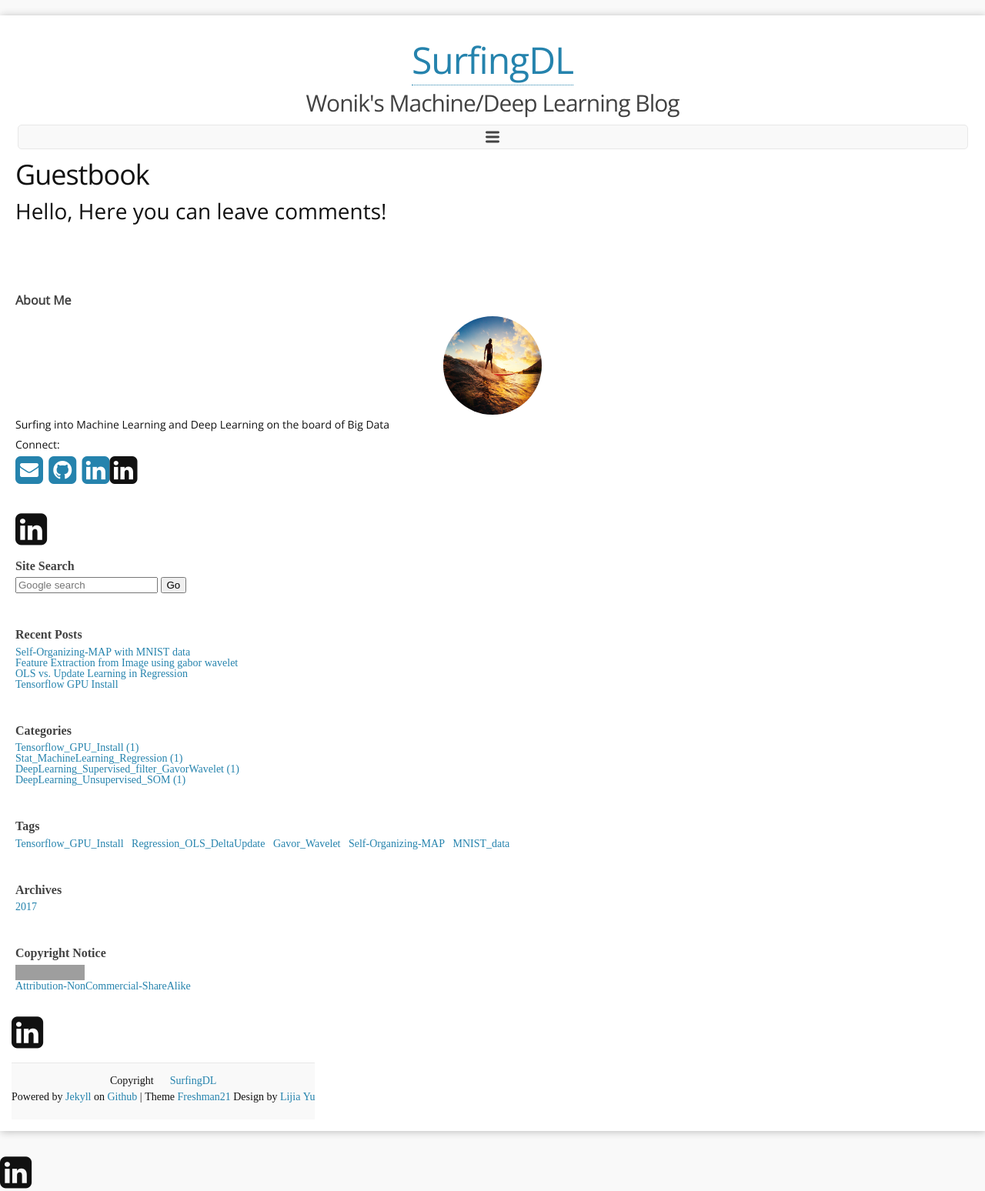
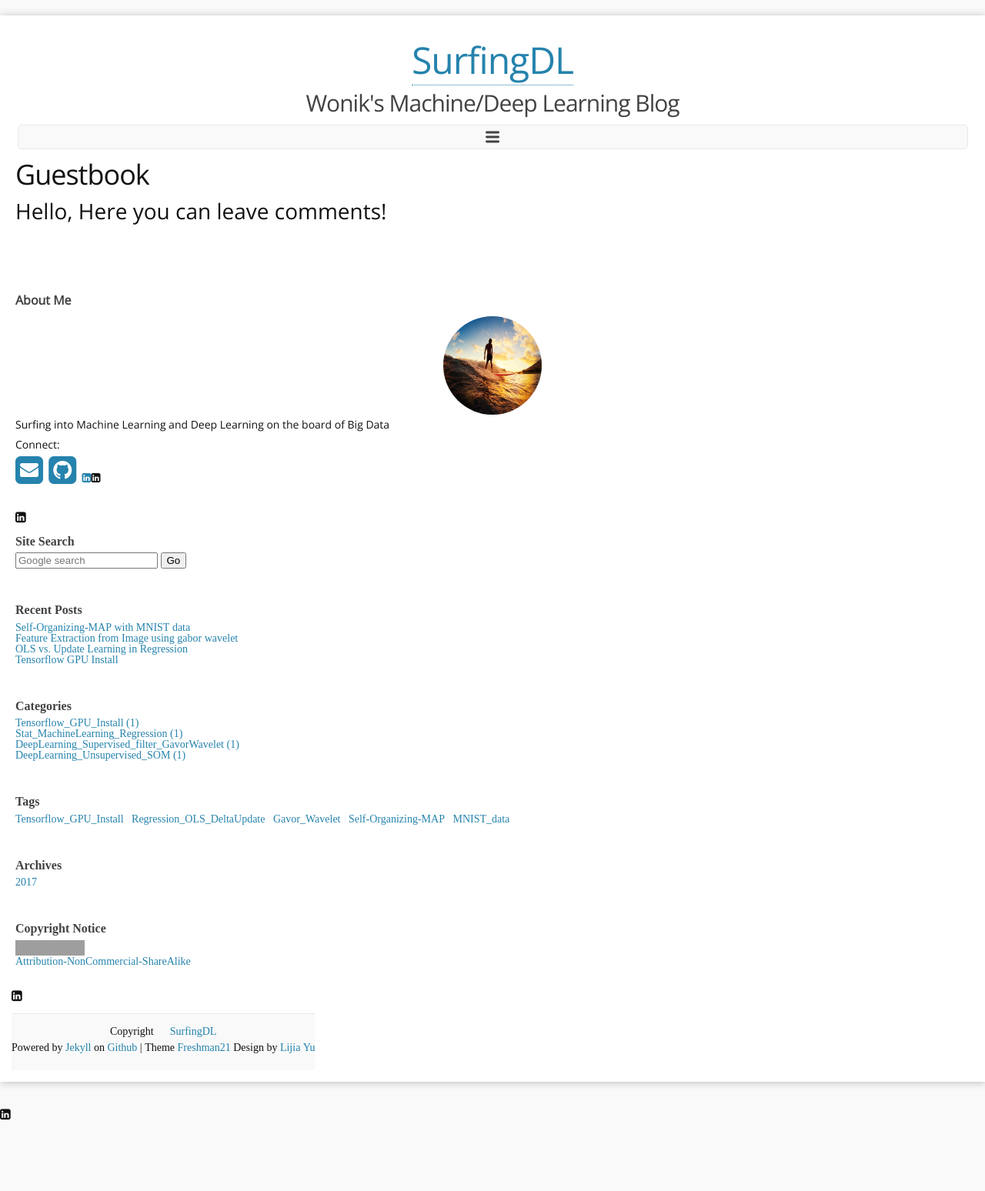
Before and after one commit to wonik/wonikjang.github.io, a Jekyll site: the page built from f_guestbook.md, in a window 1280 px wide. Shown: the whole page at 77% size. Built offline with Jekyll 4.4.1, drawn with Linux system fonts in a browser that asks for light colours; nearby versions of some CDN libraries; comment, search, counter and statistics services are not loaded; after the commit the page ends 1461 px from its top, so only the background shows below that; grey boxes are pictures that could not be loaded.

Commit message:
Update Aboutme.html

```diff
--- a/_includes/Aboutme.html
+++ b/_includes/Aboutme.html
@@ -17,7 +17,7 @@
   {% endif %}
 
   {% if site.linkedin != empty %}
-  <a href="https://www.linkedin.com/in/wonik-jang-a7171877" title="Linkedin: {{site.linkedin}}"><i class="fa fa-linkedin-square fa_custom fa-3x"</i></a>&nbsp;
+  <a href="https://www.linkedin.com/in/wonik-jang-a7171877"><i class="fa fa-linkedin-square"</i></a>&nbsp;
   {% endif %}
 
 
```
